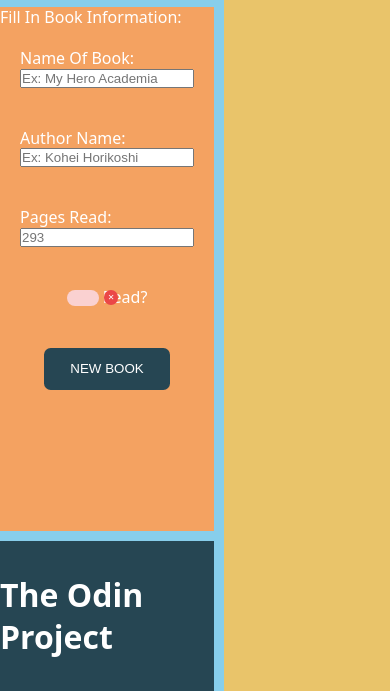
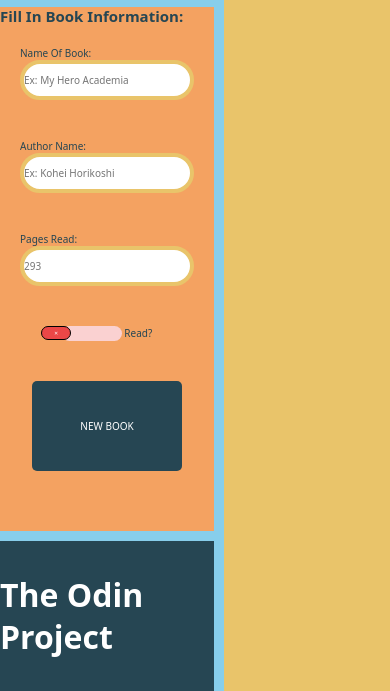
Before and after one commit to JimmyJimenez2400/Project-Library, a website: page index.html in a window 390 px wide. Shown: the part 153-844 px from the top of the page. Drawn offline with Linux system fonts and the light colour scheme.

Commit message:
Style Form To Be Responsive

```diff
--- a/style.css
+++ b/style.css
@@ -41,7 +41,15 @@ button {
     cursor: pointer;
 }
 
-
+input,
+button {
+    font-family: inherit;
+    font-size: 100%;
+    width: 150px;
+    padding: 0;
+    margin: 0;
+    box-sizing: border-box;
+}
 
 
 #container {
@@ -58,9 +66,11 @@ button {
     justify-content: center;
     background-color: var(--dark-cloud);
     grid-column: 1/2;
+    text-align: center;
     grid-row: 1 /2;
 
 }
+
 
 .logo {
     height: auto;
@@ -89,12 +99,29 @@ button {
     border: none;
 }
 
+form {
+    height: 100%;
+}
+
+form legend {
+    font-size: clamp(15px, 1.5vw, 80rem);
+    font-weight: bold;
+    color: var(--dark-cloud);
+}
+
 form ul li {
     display: flex;
     flex-direction: column;
     justify-content: center;
     align-items: center;
     width: 100%;
+    font-size: clamp(10px, 1.3vw, 60rem);
+    color: var(--dark-cloud);
+}
+
+
+form ul>li {
+    margin-bottom: 40px;
 }
 
 form ul li label {
@@ -103,6 +130,29 @@ form ul li label {
 
 ul li input {
     width: 100%;
+    height: 4em;
+    border: none;
+    border-radius: 20px;
+    border: 4px solid var(--light-yellow);
+}
+
+ul li input:focus {
+    outline-width: 0;
+    outline: 4px solid var(--dark-cloud);
+}
+
+.submitBtn {
+    height: 90px;
+}
+
+.submitBtn:hover {
+    background-color: var(--teal);
+    box-shadow: inset 0 -3em 3em rgba(0, 0, 0, 0.1), 0 0 0 2px rgb(255, 255, 255),
+        0.3em 0.3em 1em rgba(0, 0, 0, 0.3);
+}
+
+.submitBtn:active {
+    background-color: var(--dark-cloud);
 }
 
 #main {
@@ -165,13 +215,7 @@ ul li input {
     flex-shrink: 1;
 }
 
-form {
-    height: 100%;
-}
 
-form ul>li {
-    margin-bottom: 40px;
-}
 
 
 
@@ -195,8 +239,8 @@ input[type="checkbox"].toggle+label {
 
 input[type="checkbox"].toggle+label::before {
     content: "";
-    width: 2em;
-    height: 1em;
+    width: 6em;
+    height: 1.5em;
     background-color: hsl(0, 80%, 90%);
     border-radius: 1em;
     margin-right: .25em;
@@ -209,13 +253,14 @@ input[type="checkbox"].toggle+label::after {
     align-items: center;
     position: absolute;
     content: "\2715";
-    font-size: .5em;
-    left: 10.5em;
-    width: 1.8em;
-    height: 1.8em;
+    font-size: .51em;
+    left: 4.2em;
+    width: 5.4em;
+    height: 2.3em;
     background-color: hsl(0, 80%, 60%);
+    border: 1px solid black;
     color: white;
-    border-radius: 1em;
+    border-radius: 2em;
     transition: background-color 200ms ease-in-out, transform 200ms ease-in-out;
 }
 
@@ -227,12 +272,13 @@ input[type="checkbox"].toggle:focus+label::before {
 
 input[type="checkbox"].toggle:checked+label::before {
 
-    background-color: hsl(100, 70%, 60%);
+    background-color: hsl(100, 39%, 72%);
 }
 
 input[type="checkbox"].toggle:checked+label::after {
     transform: translateX(100%);
-    background-color: hsl(100, 70%, 90%);
+    background-color: hsl(99, 76%, 51%);
+    border: 1px solid black;
     animation: check-fade 200ms ease-in-out forwards;
 }
 
```
